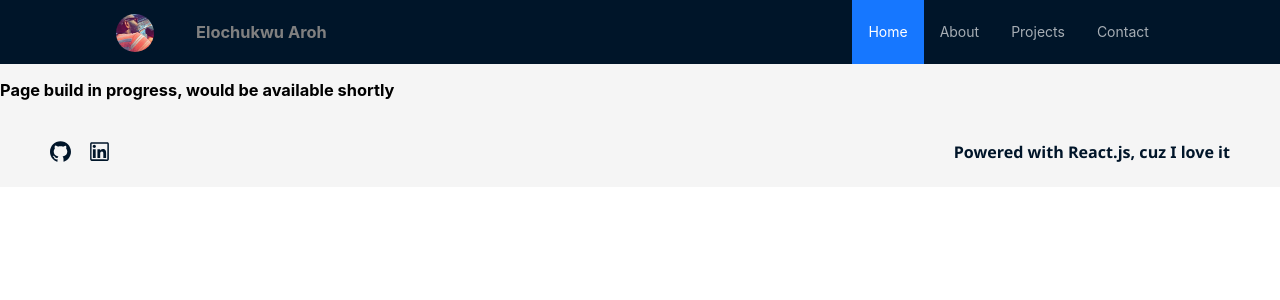
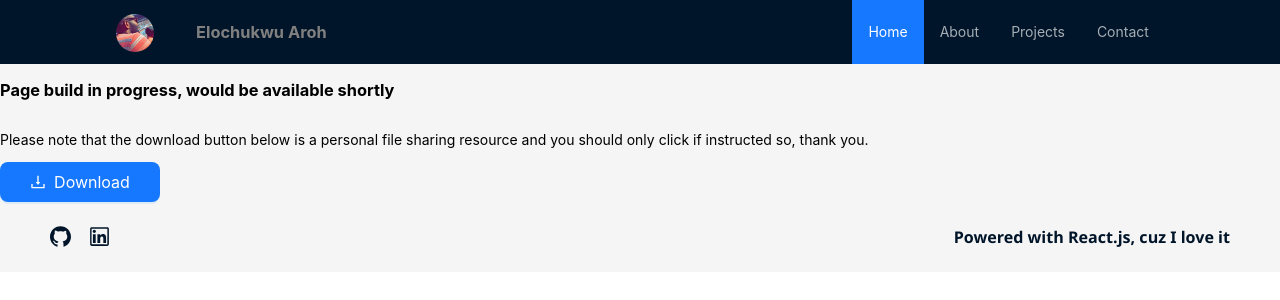
Before and after one commit to aroh-elochukwu/elo-portfolio-site-2.0, a React (Create React App) app: page /about-page in a window 1280 px wide. Shown: the top 300 px of the page. Built offline with nearby package versions, Linux system fonts and the light colour scheme.

Commit message:
add discreet resume button in abouts page

```diff
--- a/src/components/main-section/AboutPage.jsx
+++ b/src/components/main-section/AboutPage.jsx
@@ -1,6 +1,21 @@
+import React from 'react';
+import { DownloadOutlined } from '@ant-design/icons';
+import { Button } from 'antd';
+
+import resume from '../../assets/files/Aroh-Elochukwu-resume.pdf'
+
 const AboutPage = () => {
   return (
-    <h3>Page build in progress, would be available shortly</h3>
+    <React.Fragment>
+      <h3>Page build in progress, would be available shortly</h3>
+      <p>Please note that the download button below is a personal file sharing resource and you should only click if instructed so, thank you.</p>
+      <Button href={resume} style={{width:'10em'}} type="primary" icon={<DownloadOutlined />} size='large'>
+        Download
+      </Button>
+
+    </React.Fragment>
+
+
 
    );
 }
--- a/src/components/main-section/techStackContainer.module.css
+++ b/src/components/main-section/techStackContainer.module.css
@@ -11,7 +11,6 @@
   display: flex;
   justify-content: space-between;
   margin: 0;
-
 
 }
 
```
Also changed, not shown: 1 other file (tests, documents, lock files or other folders).
